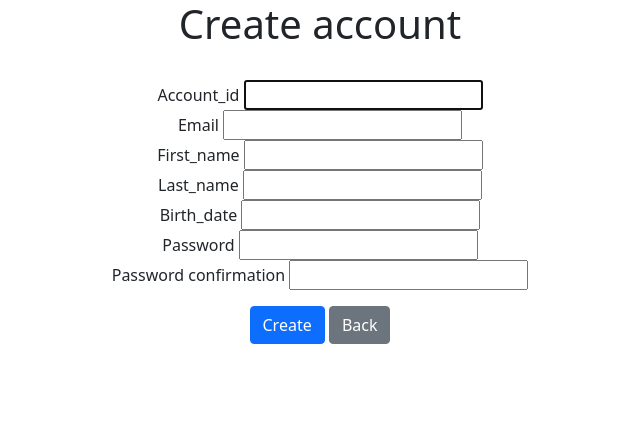
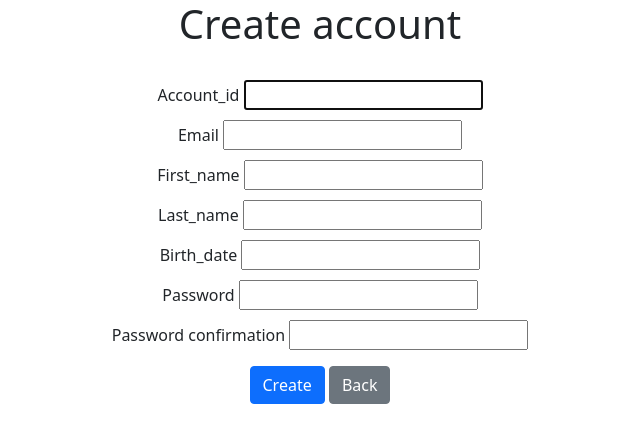
Before and after one commit to s1270144/VeggieConnect, a Django app: page /accounts/signup/ in a window 1280 px wide. Shown: the top 443 px of the page, without its empty margins (320-960 px from the left). Run offline with Django 4.2, Linux system fonts and the light colour scheme.

```diff
--- a/accounts/templates/accounts/signup.html
+++ b/accounts/templates/accounts/signup.html
@@ -10,16 +10,28 @@
     <form method="POST">
         {% csrf_token %}
         {{ form.non_field_errors }}
-        {% for field in form %}
-        {{ field.label }}
-        {{ field }}
-        {{ field.errors }}
-        <br>
-        {% endfor %}
+        <div class="form-fields">
+            {% for field in form %}
+            <div class="form-field">
+                {{ field.label }}
+                {{ field }}
+                {{ field.errors }}
+            </div>
+            {% endfor %}
+        </div>
         <div class="mt-3">
             <button type="submit" class="btn btn-primary">Create</button>
             <a href="{% url 'accounts:index' %}" class="btn btn-secondary">Back</a>
         </div>
     </form>
 </div>
+<style>
+    /* スタイルを定義する */
+    .form-fields {
+        text-align: center;
+    }
+    .form-field {
+        margin-bottom: 10px;
+    }
+</style>
 {% endblock %}
```
Also changed, not shown: doc/buyer_sequence.svg (added), doc/seller_sequence.svg (added), doc/usecase.svg (added), 7 other files.
